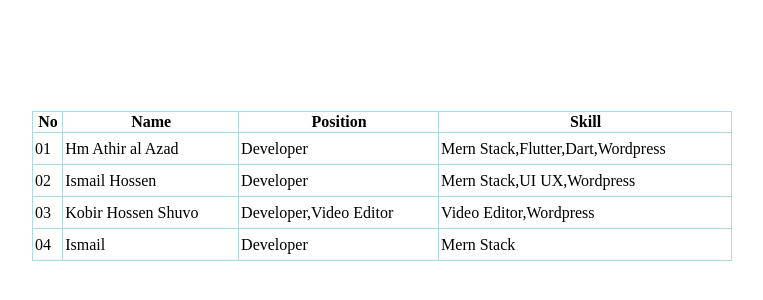
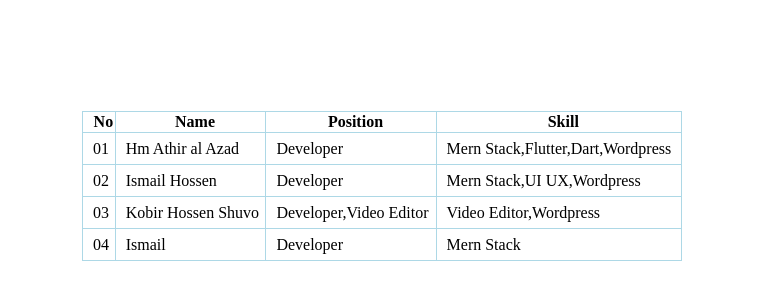
Before and after one commit to ismailhossendev/html-table, a plain HTML site: page index.html in a window 1280 px wide. Shown: the part 222-522 px from the top of the page, without its empty margins (258-1021 px from the left). Drawn offline with Linux system fonts and the light colour scheme.

Commit message:
Update style.css

```diff
--- a/style.css
+++ b/style.css
@@ -6,10 +6,10 @@
 }
 table{
     border-collapse: collapse;
-    width: 700px;
+    width: 600px;
     height: 150px;
 }
 td,th{
     border: 1px solid lightblue;
-    padding-left: 2px;
+    padding-left: 10px;
 }
```
